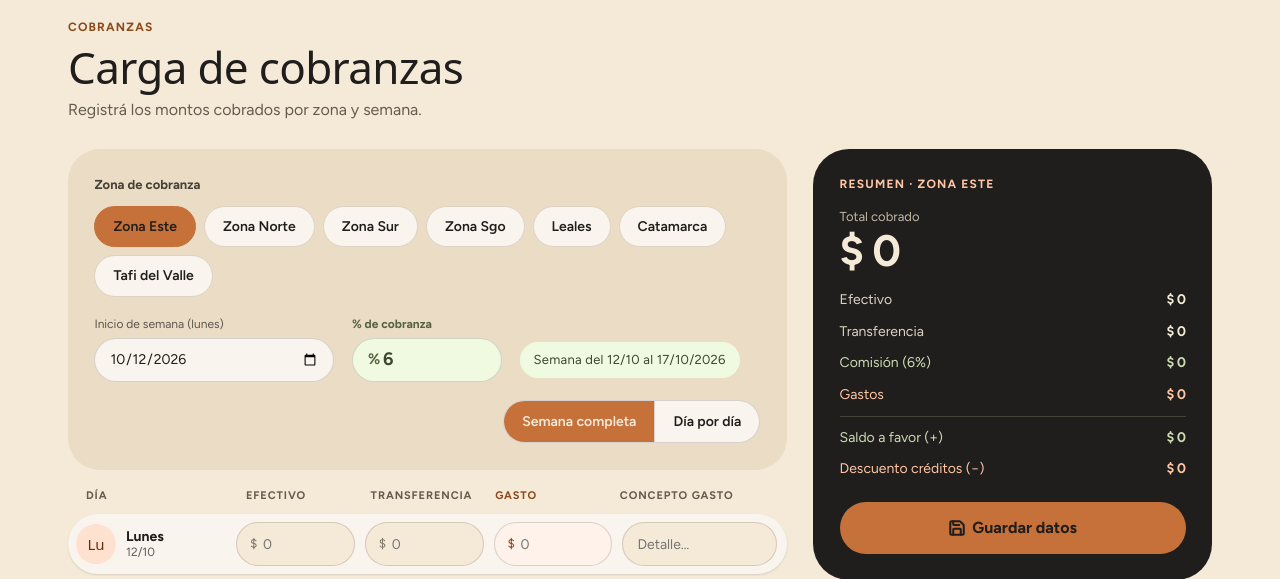
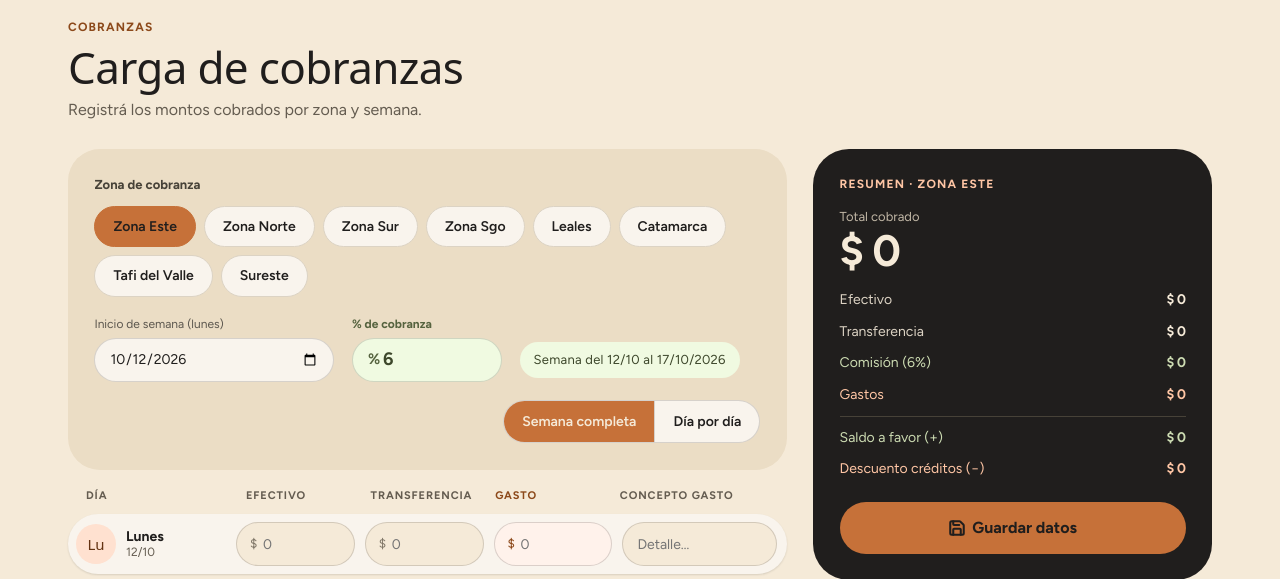
Before and after one commit to danqueve/cierre, a PHP site: page /cargar.php in a window 1280 px wide. Shown: the part 70-649 px from the top of the page. Run offline with PHP 8.4, Linux system fonts and the light colour scheme; the visitor is signed in with stand-in values (Sample User, id 1); some web fonts are replaced.

Commit message:
Agrega zona Sureste a la carga de cobranzas y al filtro de reportes
Co-Authored-By: Claude Sonnet 5.5 <noreply@anthropic.com>

```diff
--- a/cargar.php
+++ b/cargar.php
@@ -4,7 +4,7 @@ if (!isset($_SESSION['user_id'])) { header("Location: index.php"); exit; }
 
 $mensaje = '';
 $dias = ['LUNES', 'MARTES', 'MIERCOLES', 'JUEVES', 'VIERNES', 'SABADO'];
-$zonas = ['Zona Este', 'Zona Norte', 'Zona Sur', 'Zona Sgo', 'Leales','Catamarca', 'Tafi del Valle'];
+$zonas = ['Zona Este', 'Zona Norte', 'Zona Sur', 'Zona Sgo', 'Leales','Catamarca', 'Tafi del Valle', 'Sureste'];
 
 // Procesar Guardado
 if ($_SERVER['REQUEST_METHOD'] === 'POST') {
--- a/includes/reporte_datos.php
+++ b/includes/reporte_datos.php
@@ -12,7 +12,7 @@ $meses = [
 ];
 
 // Lista de zonas (Idealmente vendría de DB)
-$zonas_lista = ['Zona Este', 'Zona Norte', 'Zona Sur', 'Zona 4a6', 'Zona Sgo', 'Leales', 'Catamarca', 'Tafi del Valle'];
+$zonas_lista = ['Zona Este', 'Zona Norte', 'Zona Sur', 'Zona 4a6', 'Zona Sgo', 'Leales', 'Catamarca', 'Tafi del Valle', 'Sureste'];
 
 // --- LÓGICA DE CONSULTA ---
 if ($zona_filtro === 'todas') {
```
